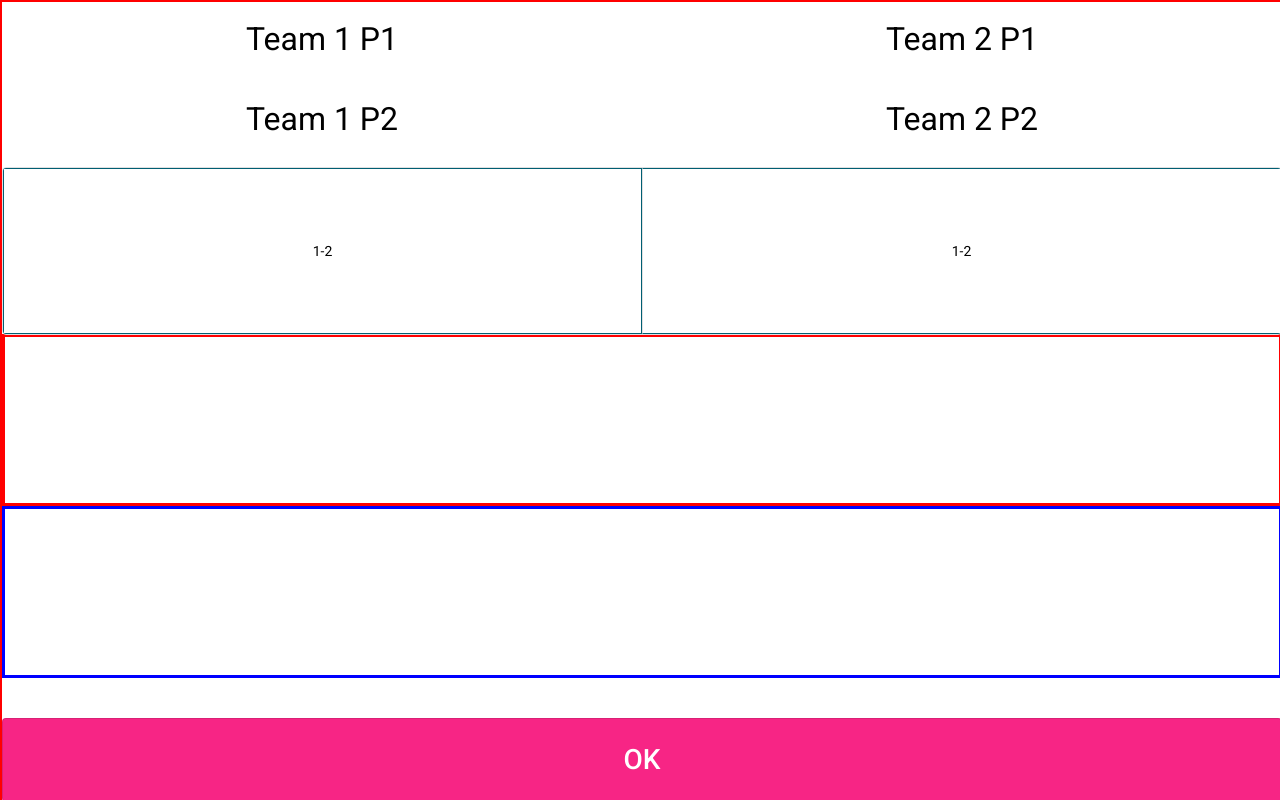
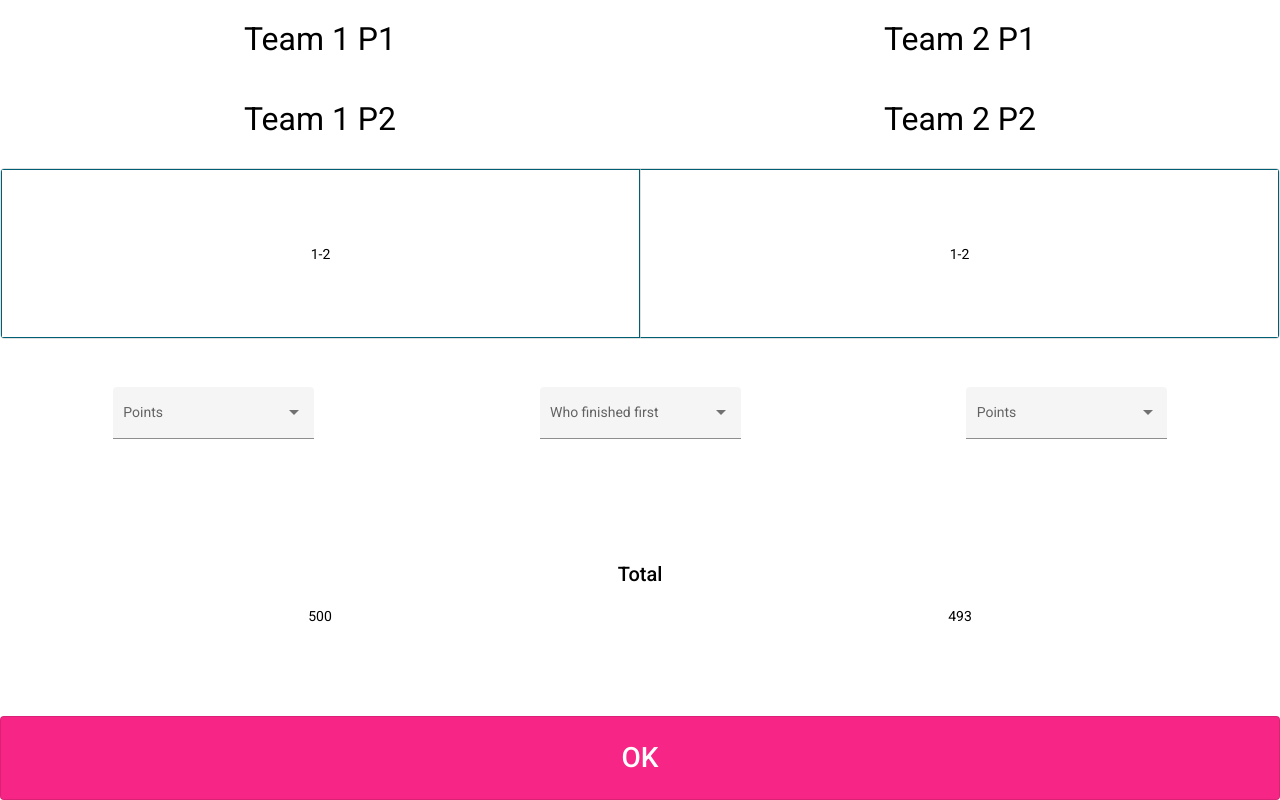
Before and after one commit to a21s-dev/grand-tichu, an Angular app: page /set-score in a window 1280 px wide. Built offline with nearby package versions, Linux system fonts and the light colour scheme.

Commit message:
Add skeleton for setting score component

```diff
--- a/src/app/components/set-score/set-score.component.html
+++ b/src/app/components/set-score/set-score.component.html
@@ -12,14 +12,53 @@
 			multiple
 			(change)="toggleChange($event)"
 		>
-      <mat-button-toggle class="player_tichu" value="3">1-2 </mat-button-toggle>
+			<mat-button-toggle class="player_tichu" value="3">1-2</mat-button-toggle>
 			<mat-button-toggle class="player_grand_tichu" value="2">
 				1-2
 			</mat-button-toggle>
 		</mat-button-toggle-group>
 	</div>
-  <div class="points"></div>
-  <div class="total-score"></div>
+	<div class="points">
+		<mat-form-field appearance="fill">
+			<mat-label>Points</mat-label>
+			<mat-select>
+				<mat-option *ngFor="let points of team1Points" [value]="points">
+					{{points}}
+				</mat-option>
+			</mat-select>
+		</mat-form-field>
+		<mat-form-field appearance="fill">
+			<mat-label>
+				Who finished first
+			</mat-label>
+			<mat-select>
+				<mat-option *ngFor="let player of players" [value]="player">
+					{{player}}
+				</mat-option>
+			</mat-select>
+		</mat-form-field>
+		<mat-form-field appearance="fill">
+			<mat-label>Points</mat-label>
+			<mat-select>
+				<mat-option *ngFor="let points of team2Points" [value]="points">
+					{{points}}
+				</mat-option>
+			</mat-select>
+		</mat-form-field>
+	</div>
+	<div class="total-score">
+		<h2>
+			Total
+		</h2>
+		<div class="scores-of-teams">
+			<div class="score-team1">
+				500
+			</div>
+			<div class="score-team2">
+				493
+			</div>
+		</div>
+	</div>
 	<div class="ok">
 		<button mat-stroked-button color="primary" routerLink="/">OK</button>
 	</div>
--- a/src/app/components/set-score/set-score.component.scss
+++ b/src/app/components/set-score/set-score.component.scss
@@ -1,6 +1,7 @@
 @import '../../../variables';
+
 .container {
-  border: 2px solid red;
+	//border: 2px solid red;
 	display: flex;
 	flex-direction: column;
 	width: 100%;
@@ -8,12 +9,14 @@
 	overflow: hidden;
 	position: fixed;
 }
+
 .container > .team-players,
 .one-two-controls,
 .points,
 .total-score {
 	flex: 1;
 }
+
 .team-players {
 	// height: 100px;
 	// border: 3px solid orange;
@@ -31,18 +34,19 @@
 }
 
 .one-two-controls {
-  height: 100px;
+	//height: 100px;
 	// border: 3px solid black;
 	display: flex;
 	justify-content: center;
 	align-items: center;
 }
+
 .one-two-controls > mat-button-toggle-group {
 	width: 100%;
 	height: 100%;
 	display: grid;
 	grid-template-columns: repeat(2, auto);
-  grid-template-rows: 1;
+	//grid-template-rows: 1;
 	// background-color: red;
 }
 
@@ -53,13 +57,45 @@
 }
 
 .points {
-  height: 100px;
-  border: 3px solid red;
+	//height: 100px;
+	//border: 3px solid red;
+	display: flex;
+	flex-direction: row;
+	justify-content: space-between;
+	align-items: center;
+
 }
+
+.points > mat-form-field {
+	height: 100%;
+	width: 100%;
+	flex: 1;
+	display: flex;
+	justify-content: center;
+	align-items: center;
+}
+
+//.points > mat-form-field > *{
+//	width: 100%;
+//}
+
 .total-score {
-  height: 100px;
-  border: 3px solid blue;
+	//height: 100px;
+	//border: 3px solid blue;
+	display: flex;
+	flex-direction: column;
+	justify-content: center;
+	align-items: center;
 }
+
+.total-score > .scores-of-teams {
+	width: 100%;
+	display: flex;
+	flex-direction: row;
+	justify-content: space-around;
+	align-items: center;
+}
+
 .ok {
 	// border: 5px solid yellow;
 	display: flex;
--- a/src/app/components/set-score/set-score.component.ts
+++ b/src/app/components/set-score/set-score.component.ts
@@ -1,9 +1,5 @@
-import { Component, OnInit } from '@angular/core';
-import {
-  MatButtonToggle,
-  MatButtonToggleChange,
-  MatButtonToggleGroup,
-} from '@angular/material/button-toggle';
+import {Component, OnInit} from '@angular/core';
+import {MatButtonToggle, MatButtonToggleChange, MatButtonToggleGroup,} from '@angular/material/button-toggle';
 
 @Component({
 	selector: 'app-set-score',
@@ -11,9 +7,18 @@ import {
 	styleUrls: ['./set-score.component.scss'],
 })
 export class SetScoreComponent implements OnInit {
-  constructor() {}
+	team1Points: number[];
+	team2Points: number[];
+	players: string[];
 
-  ngOnInit() {}
+	constructor() {
+		this.team1Points = [1, 2, 3];
+		this.team2Points = [1, 2, 3];
+		this.players = ['raf', 'rouf'];
+	}
+
+	ngOnInit() {
+	}
 
 	toggleChange(event: MatButtonToggleChange) {
 		const toggle: MatButtonToggle | undefined = event.source;
```
Also changed, not shown: src/app/app.module.ts (+15 -9 lines). Lines whose indentation alone changed are shown as unchanged.
